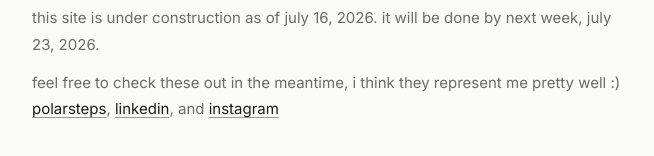
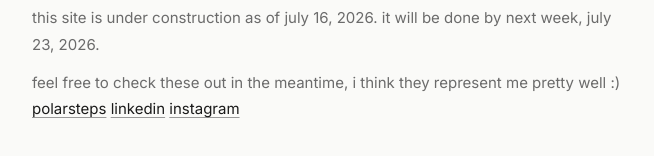
Before and after one commit to sheldonblewis/shelly-site, a Next.js app: page / in a window 1280 px wide. Shown: the part 410-566 px from the top of the page, without its empty margins (312-966 px from the left). Built offline with nearby package versions, Linux system fonts and the light colour scheme.

Commit message:
Simplify homepage social link separators

```diff
--- a/pages/index.js
+++ b/pages/index.js
@@ -49,9 +49,9 @@
         <p>
           feel free to check these out in the meantime, i think they represent me pretty well :){' '}
           <a href="https://polarsteps.com/sheldonlewis" target="_blank" rel="noopener noreferrer">polarsteps</a>
-          {', '}
+          {' '}
           <a href="https://linkedin.com/in/sheldonblewis" target="_blank" rel="noopener noreferrer">linkedin</a>
-          {', and '}
+          {' '}
           <a href="https://instagram.com/_sheldonlewis" target="_blank" rel="noopener noreferrer">instagram</a>
         </p>
       </div>
```
